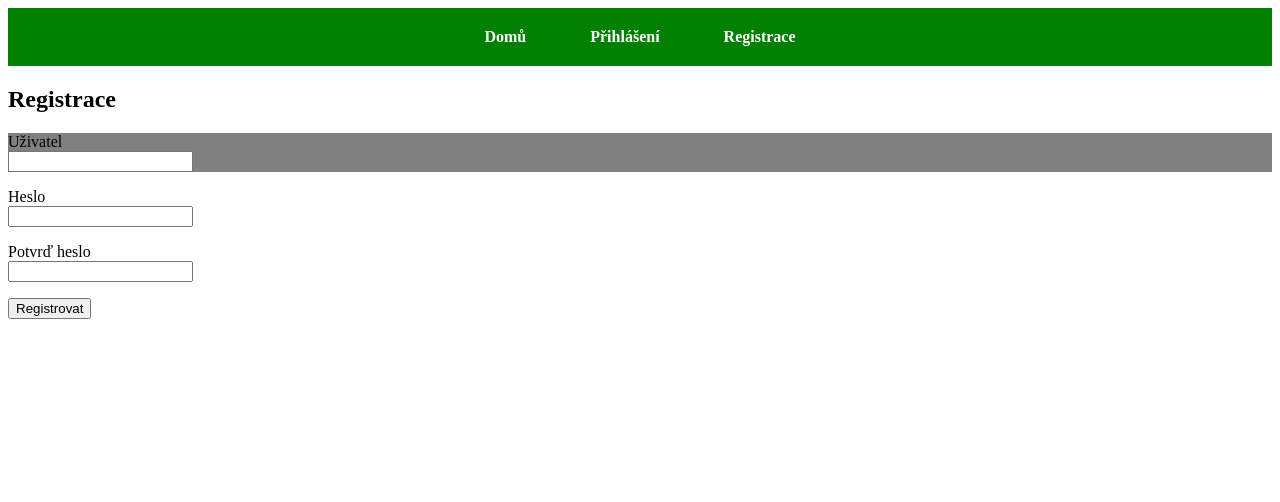
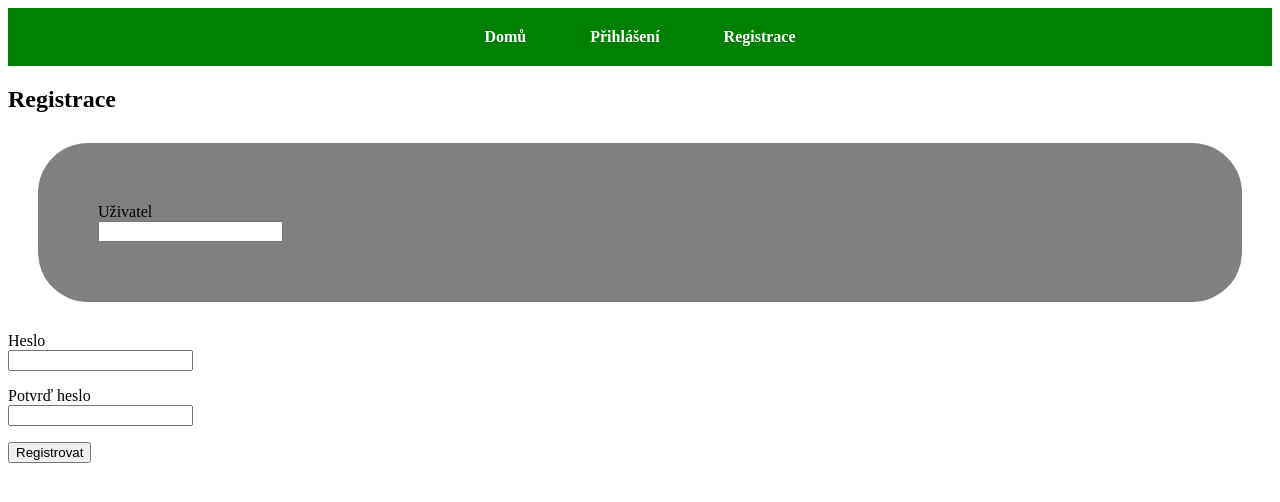
Before and after one commit to LStrbv/login-register-flask-db, a Flask app: page /register in a window 1280 px wide. Shown: the top 502 px of the page. Run offline with Flask 2, Linux system fonts and the light colour scheme.

Commit message:
first commit

```diff
--- a/static/style.css
+++ b/static/style.css
@@ -20,4 +20,8 @@
 
 .username {
     background-color: grey;
+    padding: 60px;
+    margin: 30px;
+    border-radius: 50px;
+    align-content: center;
 }
```
